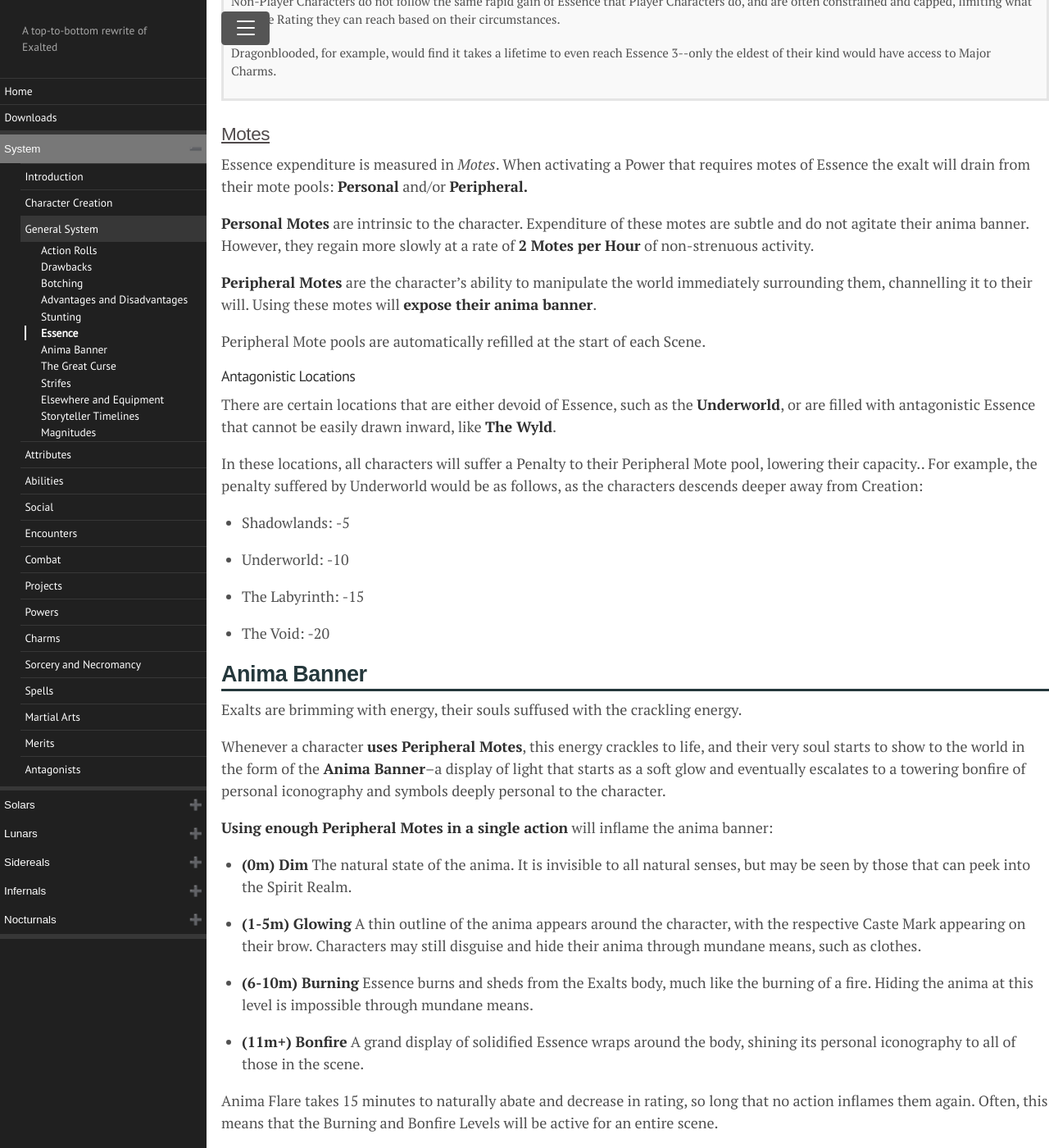
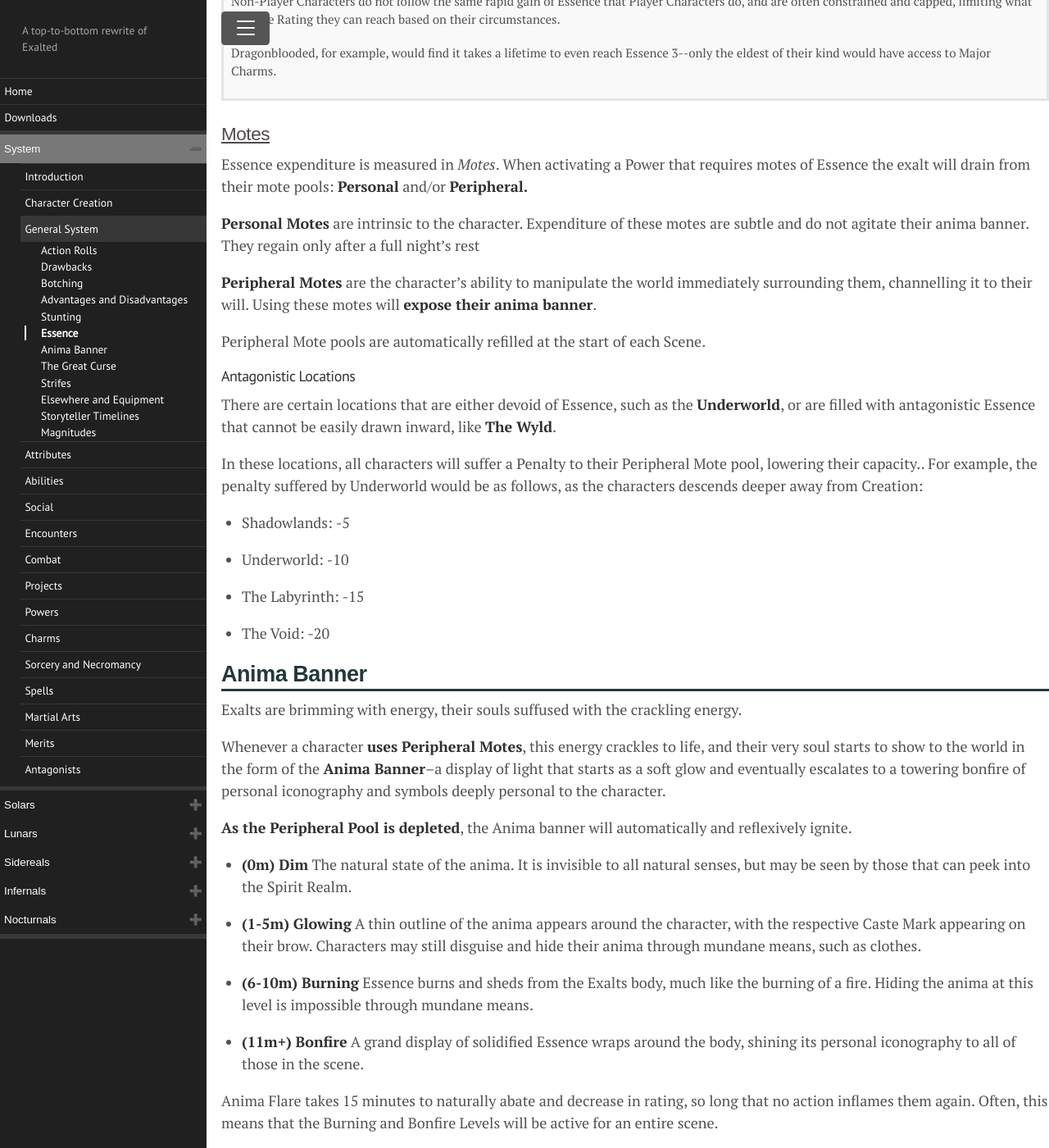
Before and after one commit to Dragonmystic707/exalted-reincarnated, a Jekyll site: the page built from docs/System/General_System.md, in a window 1280 px wide and 1400 px high, scrolled down 4652 px. Shown: the whole window at 82% size. Built offline with Jekyll 4.4.1, drawn with Linux system fonts in a browser that asks for light colours.

Commit message:
Made update for playtesting.

```diff
--- a/docs/System/General_System.md
+++ b/docs/System/General_System.md
@@ -274,9 +274,8 @@ requires motes of Essence the exalt will drain from their mote pools:
 **Personal** and/or **Peripheral.**
 
 **Personal Motes** are intrinsic to the character. Expenditure of these
-motes are subtle and do not agitate their anima banner. However, they
-regain more slowly at a rate of **2 Motes per Hour** of non-strenuous
-activity.
+motes are subtle and do not agitate their anima banner. They regain only
+after a full night’s rest
 
 **Peripheral Motes** are the character’s ability to manipulate the world
 immediately surrounding them, channelling it to their will. Using these
@@ -316,8 +315,8 @@ life, and their very soul starts to show to the world in the form of the
 eventually escalates to a towering bonfire of personal iconography and
 symbols deeply personal to the character.
 
-**Using enough Peripheral Motes in a single action** will inflame the
-anima banner:
+**As the Peripheral Pool is depleted**, the Anima banner will
+automatically and reflexively ignite.
 
 -   **(0m) Dim** The natural state of the anima. It is invisible to all
     natural senses, but may be seen by those that can peek into the
```
Also changed, not shown: docs/Lunars/Charms.md (+3 -3 lines), docs/System/Charms.md (+6 -3 lines), docs/System/Projects.md (+6 -2 lines), 12 other files.
